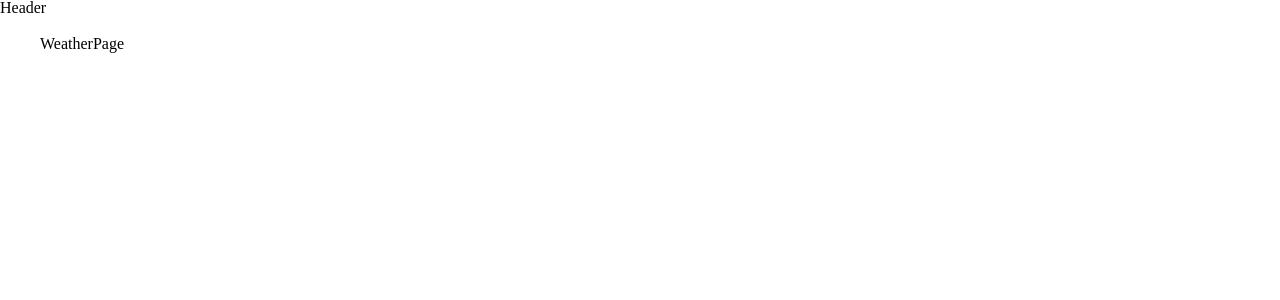
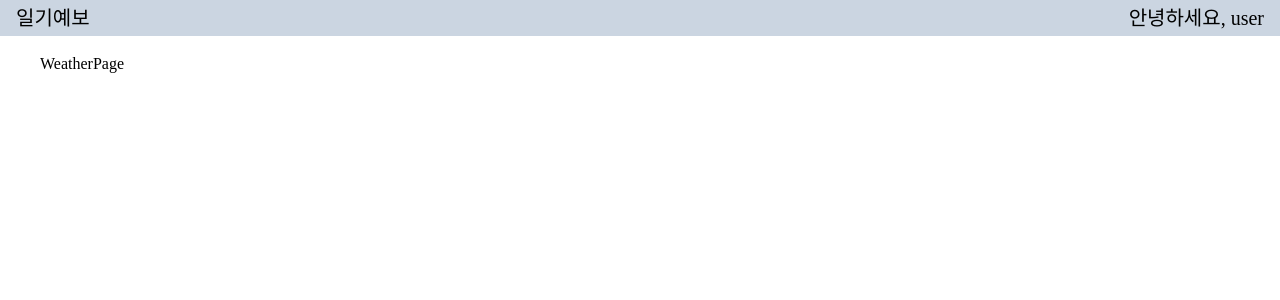
Before and after one commit to applevalley/eco-assignment, a React (Vite) app: page / in a window 1280 px wide. Shown: the top 300 px of the page. Built offline with nearby package versions, Linux system fonts and the light colour scheme.

Commit message:
feat(weather): update header component

```diff
--- a/src/components/Header.tsx
+++ b/src/components/Header.tsx
@@ -1,6 +1,11 @@
 // 헤더 컴포넌트
 const Header = () => {
-  return <div>Header</div>;
+  return (
+    <div className="h-10 bg-slate-300 flex justify-between items-center px-4">
+      <h5 className="text-xl">일기예보 </h5>
+      <h5 className="text-xl">안녕하세요, user</h5>
+    </div>
+  );
 };
 
 export default Header;
```
